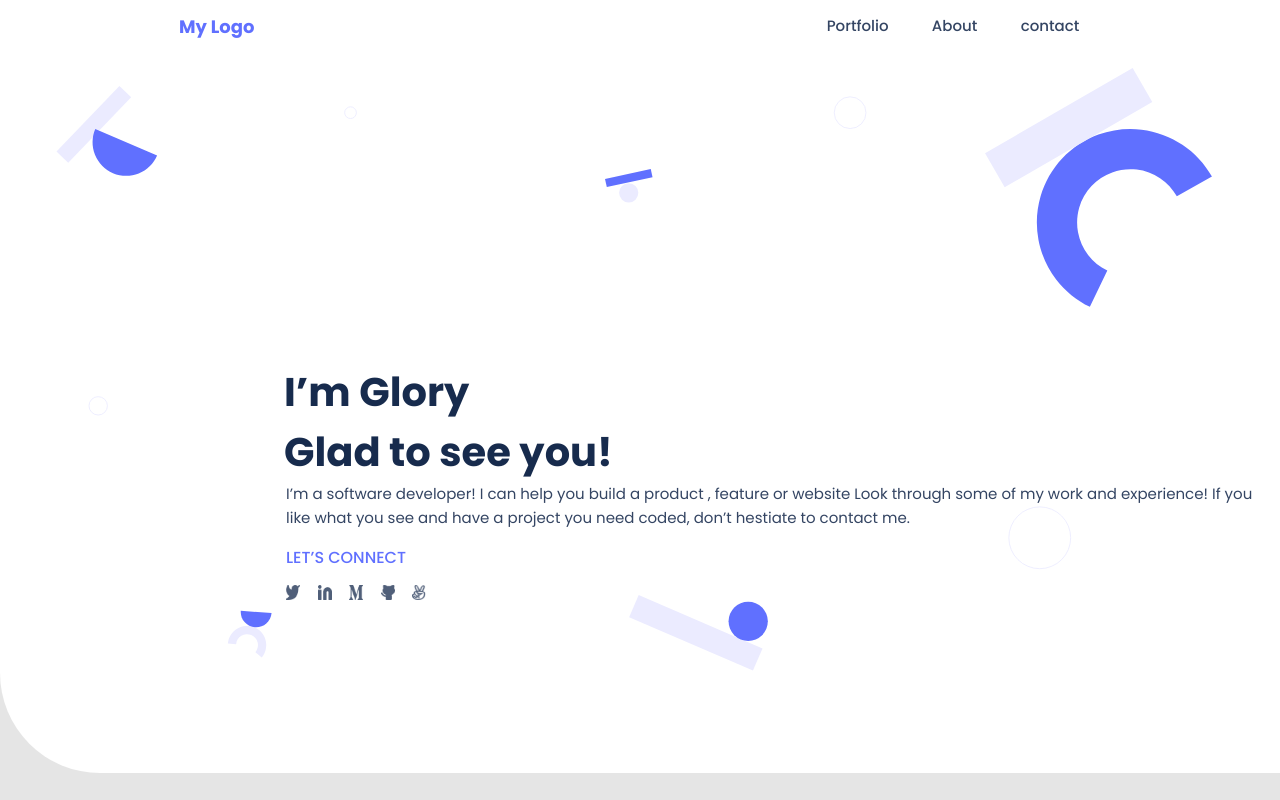
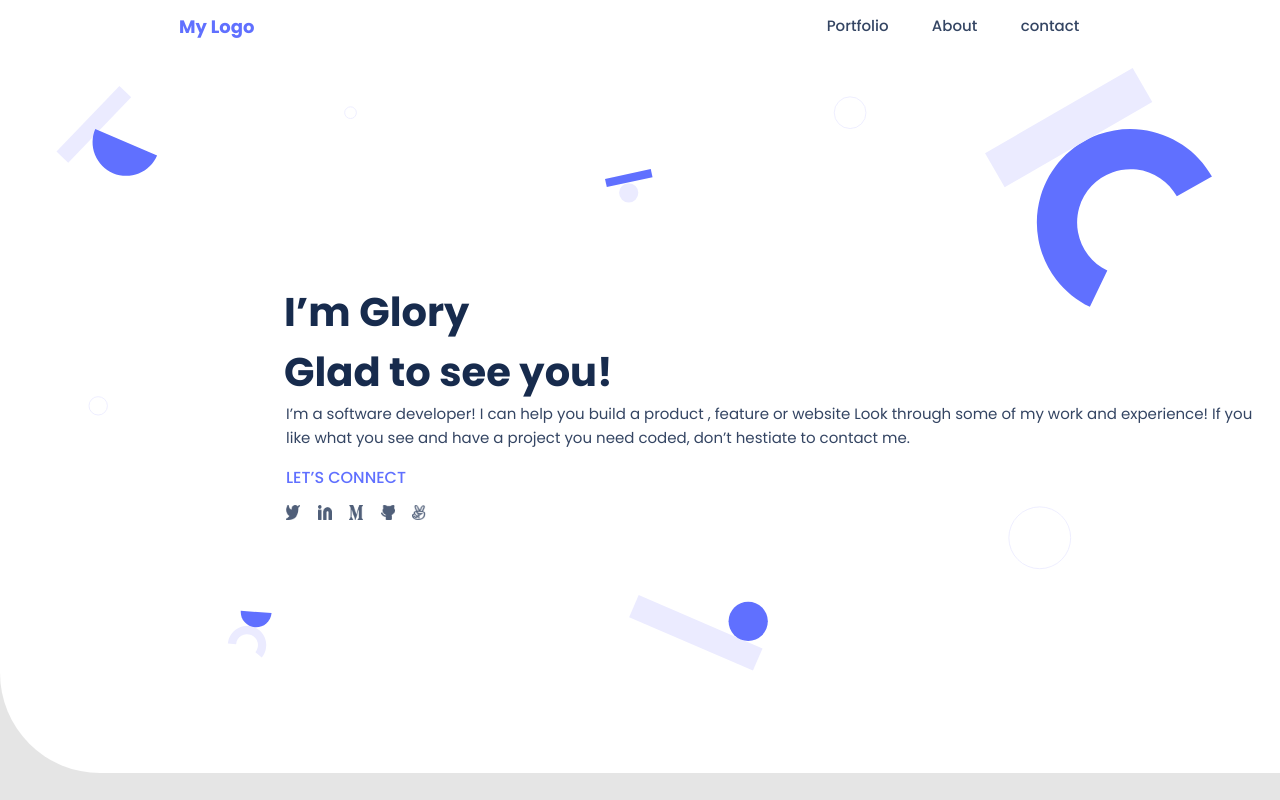
Before and after one commit to glorymugizi/myportfolio, a website: page index.html in a window 1280 px wide. Shown: the top 800 px of the page. Drawn offline with Linux system fonts and the light colour scheme.

Commit message:
reduce the the padding top of the header heading to fit the design

```diff
--- a/styles.css
+++ b/styles.css
@@ -500,7 +500,7 @@ form {
   }
 
   .heading-one {
-    padding-top: 10.438rem;
+    padding-top: 5.438rem;
   }
 
   .head-paragraph,
```
